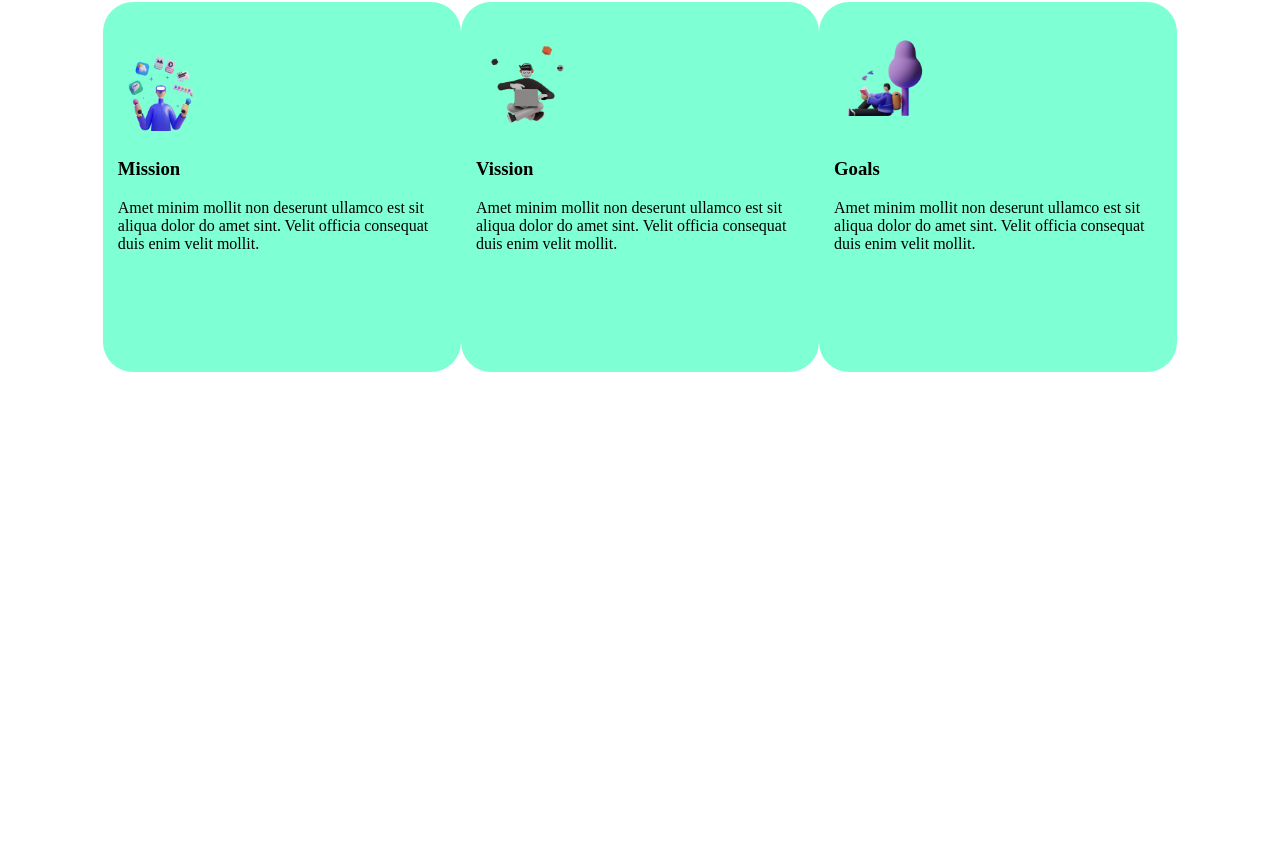
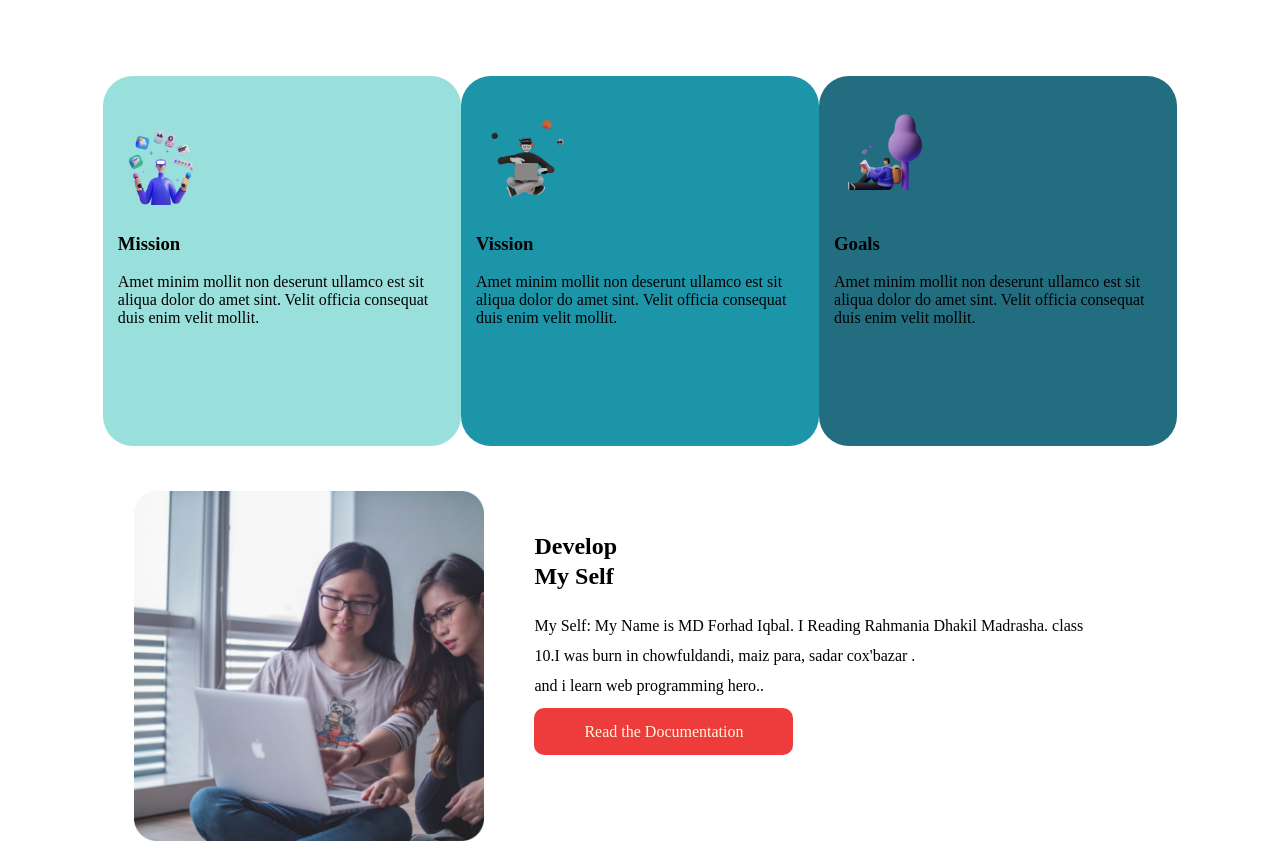
Before and after one commit to MDForhad595/assignmentOne, a plain HTML site: page index.html in a window 1280 px wide. Shown: the part 726-1579 px from the top of the page. Before the commit the page ends 1151 px from the top, so only its background shows below. Drawn offline with Linux system fonts and the light colour scheme.

Commit message:
add body

```diff
--- a/index.html
+++ b/index.html
@@ -20,9 +20,9 @@
         </div>
     </section>
     <section class="main-aria">
-        <h1>My Mission in 2022</h1>
+        <h1 style="font-size: 50px;"> My Mission in 2022</h1>
         <div class="main-menu">
-            <div class="mollit">
+            <div style="background-color: #99e0dd;" class="mollit">
                 <img src="images/illustrators/illustrator-1.png" alt="">
                 <h3>Mission</h3>
                 <p>Amet minim mollit non deserunt
@@ -30,7 +30,7 @@
                 sint. Velit officia consequat duis enim
                 velit mollit.</p>
             </div>
-            <div class="mollit">
+            <div style="background-color: #1d95a9;" class="mollit">
                 <img src="images/illustrators/illustrator-2.png" alt="">
                 <h3>Vission</h3>
                 <p>Amet minim mollit non deserunt
@@ -38,7 +38,7 @@
                 sint. Velit officia consequat duis enim
                 velit mollit.</p>
             </div>
-            <div class="mollit">
+            <div style="background-color: #226e80;" class="mollit">
                 <img src="images/illustrators/illustrator-3.png" alt="">
                 <h3>Goals</h3>
                 <p>Amet minim mollit non deserunt
@@ -48,6 +48,16 @@
             </div>
         </div>
     </section>
+    <section class="consequat">
+        <div class="deserunt">
+            <img src="images/pictures/coding.png" alt="">
+        </div>
+        <div class="deserun">
+            <h1>Develop <br> My Self</h1>
+            <p>My Self: My Name is MD Forhad Iqbal. I Reading Rahmania Dhakil Madrasha. class 10.I was burn in chowfuldandi, maiz para, sadar cox'bazar . <br> and i learn web programming hero..</p>
+            <a href="#">Read the Documentation</a>
+        </div>
+    </section>
 
 </body>
 </html>
--- a/style.css
+++ b/style.css
@@ -46,7 +46,6 @@ h5{
     height: 350px;
     width: 330px;
     padding: 10px 15px;
-    background-color: aquamarine;
     border-radius: 30px;
     font-family: 'Times New Roman', Times, serif;
     font-weight: 300;
@@ -56,3 +55,25 @@ h5{
     width: 100px;
     margin-top: 24px;
 }
+.deserun{
+    padding: 20px 50px;
+    line-height: 30px;
+}
+.deserun a{
+    text-decoration: none;
+    background-color: rgb(238, 59, 59);
+    padding: 15px 50px;
+    border-radius: 10px;
+    color: cornsilk;
+}
+
+.deserunt img{
+    height: 350px;
+    width: 350px;
+}
+.consequat{
+    display: flex;
+    width: 80%;
+    margin: auto;
+
+}
```
